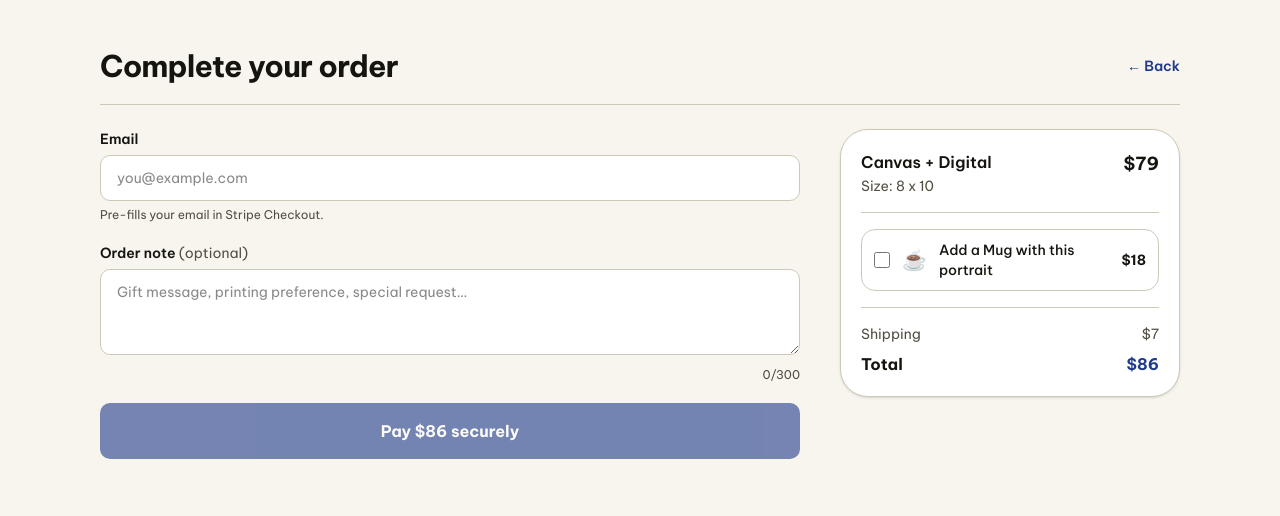
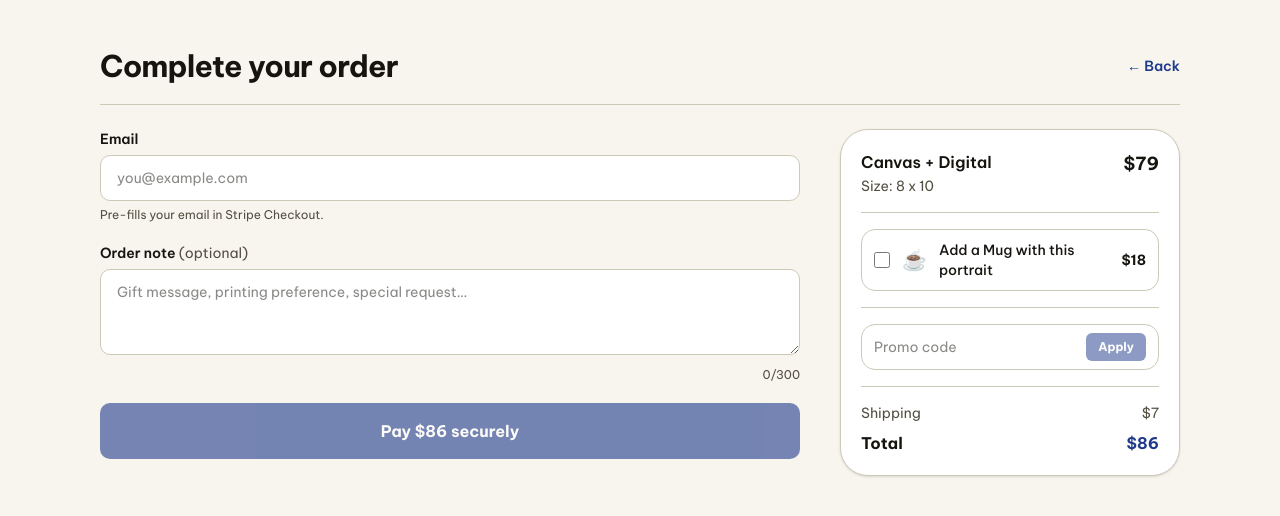
Before and after one commit to niconiconico32/aimascot, a Next.js app: page /cart in a window 1280 px wide. Shown: the top 516 px of the page. Built offline with nearby package versions, Linux system fonts and the light colour scheme.

Commit message:
feat: discount code validation, promo input in cart, remove Fal AI test mode

```diff
--- a/src/app/api/checkout/route.ts
+++ b/src/app/api/checkout/route.ts
@@ -35,6 +35,7 @@ type CheckoutPayload = {
   email: string;
   cancelPath: string;
   upsells: CheckoutUpsell[];
+  promotionCodeId?: string; // Stripe promotion_code ID from validated promo code
 };
 
 function toCents(amount: number) {
@@ -69,7 +70,7 @@ export async function POST(request: NextRequest) {
             allowed_countries: ["US", "CA", "GB", "IE", "ES", "FR", "DE", "IT", "AU", "NZ"],
           },
         }),
-        metadata: {
+      metadata: {
           productType,
           size,
           generatedImageUrl, // stored in Stripe — webhook uses this to trigger Gelato / upscale
@@ -179,6 +180,9 @@ export async function POST(request: NextRequest) {
               allowed_countries: ["US", "CA", "MX", "ES", "GB", "FR", "DE", "IT", "AU", "NZ"],
             },
       line_items: lineItems,
+      ...(payload.promotionCodeId
+        ? { discounts: [{ promotion_code: payload.promotionCodeId }] }
+        : {}),
       metadata: {
         packageKey: payload.packageKey,
         packageTitle: payload.packageTitle,
--- /dev/null
+++ b/src/app/api/validate-promo/route.ts
@@ -0,0 +1,71 @@
+import { NextRequest, NextResponse } from "next/server";
+
+import { getStripeServerClient } from "@/lib/stripe";
+
+export const runtime = "nodejs";
+
+export async function POST(request: NextRequest) {
+  try {
+    const { code } = await request.json() as { code?: string };
+
+    if (!code || typeof code !== "string" || !code.trim()) {
+      return NextResponse.json(
+        { valid: false, error: "Please enter a promo code." },
+        { status: 400 },
+      );
+    }
+
+    const stripe = getStripeServerClient();
+
+    const promotionCodes = await stripe.promotionCodes.list({
+      code: code.trim().toUpperCase(),
+      active: true,
+      limit: 1,
+    });
+
+    if (promotionCodes.data.length === 0) {
+      return NextResponse.json({ valid: false, error: "Invalid or expired promo code." });
+    }
+
+    const promo = promotionCodes.data[0];
+    const coupon = promo.promotion.coupon;
+
+    if (!coupon || typeof coupon === "string") {
+      return NextResponse.json({ valid: false, error: "Unexpected promotion code configuration." });
+    }
+
+    if (coupon.redeem_by && coupon.redeem_by * 1000 < Date.now()) {
+      return NextResponse.json({ valid: false, error: "This promo code has expired." });
+    }
+
+    if (
+      typeof coupon.max_redemptions === "number" &&
+      typeof coupon.times_redeemed === "number" &&
+      coupon.times_redeemed >= coupon.max_redemptions
+    ) {
+      return NextResponse.json({
+        valid: false,
+        error: "This promo code has reached its maximum uses.",
+      });
+    }
+
+    return NextResponse.json({
+      valid: true,
+      promotionCodeId: promo.id,
+      coupon: {
+        id: coupon.id,
+        name: coupon.name,
+        percentOff: coupon.percent_off,
+        amountOff: coupon.amount_off,
+        currency: coupon.currency,
+      },
+    });
+  } catch (error) {
+    const message = error instanceof Error ? error.message : "Unknown error";
+    console.error("[validate-promo]", message);
+    return NextResponse.json(
+      { valid: false, error: "Could not validate promo code. Please try again." },
+      { status: 500 },
+    );
+  }
+}
--- a/src/app/cart/page.tsx
+++ b/src/app/cart/page.tsx
@@ -2,7 +2,7 @@
 
 import Image from "next/image";
 import Link from "next/link";
-import { Suspense, useMemo, useState } from "react";
+import { Suspense, useEffect, useMemo, useState } from "react";
 import { useSearchParams } from "next/navigation";
 
 type CartFieldName = "email" | "notes";
@@ -76,6 +76,18 @@ function CartPageContent() {
     if (typeof window === "undefined") return null;
     return sessionStorage.getItem("generatedPortraitUrl") ?? sessionStorage.getItem("portraitPreview");
   });
+  const [promoCode, setPromoCode] = useState(() => {
+    if (typeof window === "undefined") return "";
+    return searchParams.get("promo") ?? sessionStorage.getItem("promoCode") ?? "";
+  });
+  const [isValidatingPromo, setIsValidatingPromo] = useState(false);
+  const [promoError, setPromoError] = useState<string | null>(null);
+  const [appliedPromotion, setAppliedPromotion] = useState<{
+    promotionCodeId: string;
+    percentOff: number | null;
+    amountOff: number | null;
+    name: string | null;
+  } | null>(null);
 
   const packageKey = searchParams.get("package") === "digital" ? "digital" : "canvas-digital";
   const size = searchParams.get("size") ?? "8 x 10";
@@ -89,10 +101,20 @@ function CartPageContent() {
     const giftWrapFee = giftWrap ? 9 : 0;
     const shippingFee = packageKey === "digital" ? 0 : 7;
     const subtotal = basePrice + giftWrapFee + upsellTotal;
-    const total = subtotal + shippingFee;
 
-    return { giftWrapFee, shippingFee, subtotal, total, upsellTotal };
-  }, [basePrice, giftWrap, packageKey, selectedUpsells]);
+    let discountAmount = 0;
+    if (appliedPromotion) {
+      if (appliedPromotion.percentOff) {
+        discountAmount = Math.round(subtotal * appliedPromotion.percentOff / 100);
+      } else if (appliedPromotion.amountOff) {
+        discountAmount = Math.round(appliedPromotion.amountOff / 100);
+      }
+    }
+
+    const total = subtotal + shippingFee - discountAmount;
+
+    return { giftWrapFee, shippingFee, subtotal, total, upsellTotal, discountAmount };
+  }, [basePrice, giftWrap, packageKey, selectedUpsells, appliedPromotion]);
 
   const validateSingleField = (field: CartFieldName, value: string) => {
     const error = validateCartField(field, value);
@@ -158,6 +180,7 @@ function CartPageContent() {
           email,
           cancelPath: `${window.location.pathname}${window.location.search}`,
           upsells,
+          ...(appliedPromotion ? { promotionCodeId: appliedPromotion.promotionCodeId } : {}),
         }),
       });
 
@@ -173,6 +196,58 @@ function CartPageContent() {
       setIsCheckingOut(false);
     }
   };
+
+  const validateAndApplyPromo = async (code: string) => {
+    const trimmed = code.trim().toUpperCase();
+    if (!trimmed) {
+      setPromoError("Please enter a promo code.");
+      return;
+    }
+
+    setIsValidatingPromo(true);
+    setPromoError(null);
+
+    try {
+      const res = await fetch("/api/validate-promo", {
+        method: "POST",
+        headers: { "Content-Type": "application/json" },
+        body: JSON.stringify({ code: trimmed }),
+      });
+
+      const data = await res.json();
+
+      if (!data.valid) {
+        setPromoError(data.error ?? "Invalid promo code.");
+        setAppliedPromotion(null);
+        return;
+      }
+
+      setAppliedPromotion({
+        promotionCodeId: data.promotionCodeId,
+        percentOff: data.coupon.percentOff ?? null,
+        amountOff: data.coupon.amountOff ?? null,
+        name: data.coupon.name ?? null,
+      });
+    } catch {
+      setPromoError("Could not validate promo code. Please try again.");
+    } finally {
+      setIsValidatingPromo(false);
+    }
+  };
+
+  const handleRemovePromo = () => {
+    setAppliedPromotion(null);
+    setPromoCode("");
+    setPromoError(null);
+  };
+
+  useEffect(() => {
+    const promo = searchParams.get("promo") ?? sessionStorage.getItem("promoCode");
+    if (promo && promo.trim() && !appliedPromotion) {
+      validateAndApplyPromo(promo);
+    }
+    // eslint-disable-next-line react-hooks/exhaustive-deps
+  }, []);
 
   const isFormValid = useMemo(() => {
     return (
@@ -340,6 +415,65 @@ function CartPageContent() {
                 })}
               </div>
 
+              {/* Promo code */}
+              <div className="mt-4 border-t border-[var(--outline-variant)] pt-4">
+                {appliedPromotion ? (
+                  <div className="flex items-center justify-between rounded-[var(--radius-md)] border border-[var(--tertiary)]/30 bg-[var(--tertiary-container)]/20 px-3 py-2">
+                    <div className="flex items-center gap-2">
+                      <span className="text-sm font-semibold text-[var(--on-surface)]">
+                        {appliedPromotion.name ?? promoCode}
+                      </span>
+                      {appliedPromotion.percentOff && (
+                        <span className="text-xs font-bold text-[var(--tertiary)]">
+                          {appliedPromotion.percentOff}% off
+                        </span>
+                      )}
+                    </div>
+                    <button
+                      type="button"
+                      onClick={handleRemovePromo}
+                      className="text-sm text-[var(--on-surface-variant)] hover:text-[var(--error)]"
+                      aria-label="Remove promo code"
+                    >
+                      ✕
+                    </button>
+                  </div>
+                ) : (
+                  <div className="space-y-2">
+                    <label className="flex items-center gap-2 rounded-[var(--radius-md)] border border-[var(--outline-variant)] bg-white px-3 py-2">
+                      <input
+                        type="text"
+                        value={promoCode}
+                        onChange={(e) => {
+                          setPromoCode(e.target.value.toUpperCase());
+                          if (promoError) setPromoError(null);
+                        }}
+                        onKeyDown={(e) => {
+                          if (e.key === "Enter") {
+                            e.preventDefault();
+                            validateAndApplyPromo(promoCode);
+                          }
+                        }}
+                        placeholder="Promo code"
+                        className="min-w-0 flex-1 bg-transparent text-sm outline-none"
+                        disabled={isValidatingPromo}
+                      />
+                      <button
+                        type="button"
+                        onClick={() => validateAndApplyPromo(promoCode)}
+                        disabled={isValidatingPromo || !promoCode.trim()}
+                        className="shrink-0 rounded-[var(--radius-sm)] bg-[var(--primary)] px-3 py-1.5 text-xs font-bold text-[var(--on-primary)] transition hover:brightness-110 disabled:cursor-not-allowed disabled:opacity-50"
+                      >
+                        {isValidatingPromo ? "..." : "Apply"}
+                      </button>
+                    </label>
+                    {promoError && (
+                      <p className="text-xs text-[var(--error)]">{promoError}</p>
+                    )}
+                  </div>
+                )}
+              </div>
+
               {/* Totals */}
               <div className="mt-4 space-y-2 border-t border-[var(--outline-variant)] pt-4 text-sm">
                 {summary.upsellTotal > 0 && (
@@ -352,6 +486,12 @@ function CartPageContent() {
                   <span>Shipping</span>
                   <span>{summary.shippingFee === 0 ? "Free" : `$${summary.shippingFee}`}</span>
                 </div>
+                {summary.discountAmount > 0 && (
+                  <div className="flex justify-between text-sm text-[var(--tertiary)]">
+                    <span>Discount</span>
+                    <span>-${summary.discountAmount}</span>
+                  </div>
+                )}
                 <div className="flex justify-between text-base font-extrabold text-[var(--on-surface)]">
                   <span>Total</span>
                   <span className="text-[var(--primary)]">${summary.total}</span>
--- a/src/app/components/portrait-wizard.tsx
+++ b/src/app/components/portrait-wizard.tsx
@@ -24,7 +24,7 @@ const MAX_FILE_SIZE_BYTES = 10 * 1024 * 1024;
 // ─── TEST MODE ──────────────────────────────────────────────────────────────
 // Set to `true` to bypass the AI API and use the uploaded photo directly.
 // See ENABLE-API.md in the project root for instructions to re-enable.
-const TEST_MODE = true;
+const TEST_MODE = false;
 // ────────────────────────────────────────────────────────────────────────────
 
 const STATUS_MESSAGES = [
--- a/src/app/page.tsx
+++ b/src/app/page.tsx
@@ -1,7 +1,7 @@
 "use client";
 
 import Image from "next/image";
-import { useState } from "react";
+import { useEffect, useState } from "react";
 import FaqAccordion from "./components/faq-accordion";
 import PortraitWizard from "./components/portrait-wizard";
 
@@ -29,6 +29,15 @@ const TESTIMONIALS_IMAGE_ORDER = [
 
 export default function Home() {
   const [isMobileMenuOpen, setIsMobileMenuOpen] = useState(false);
+
+  useEffect(() => {
+    if (typeof window === "undefined") return;
+    const params = new URLSearchParams(window.location.search);
+    const promo = params.get("promo");
+    if (promo) {
+      sessionStorage.setItem("promoCode", promo);
+    }
+  }, []);
 
   return (
     <>
```
Also changed, not shown: 1 other file (tests, documents, lock files or other folders).
